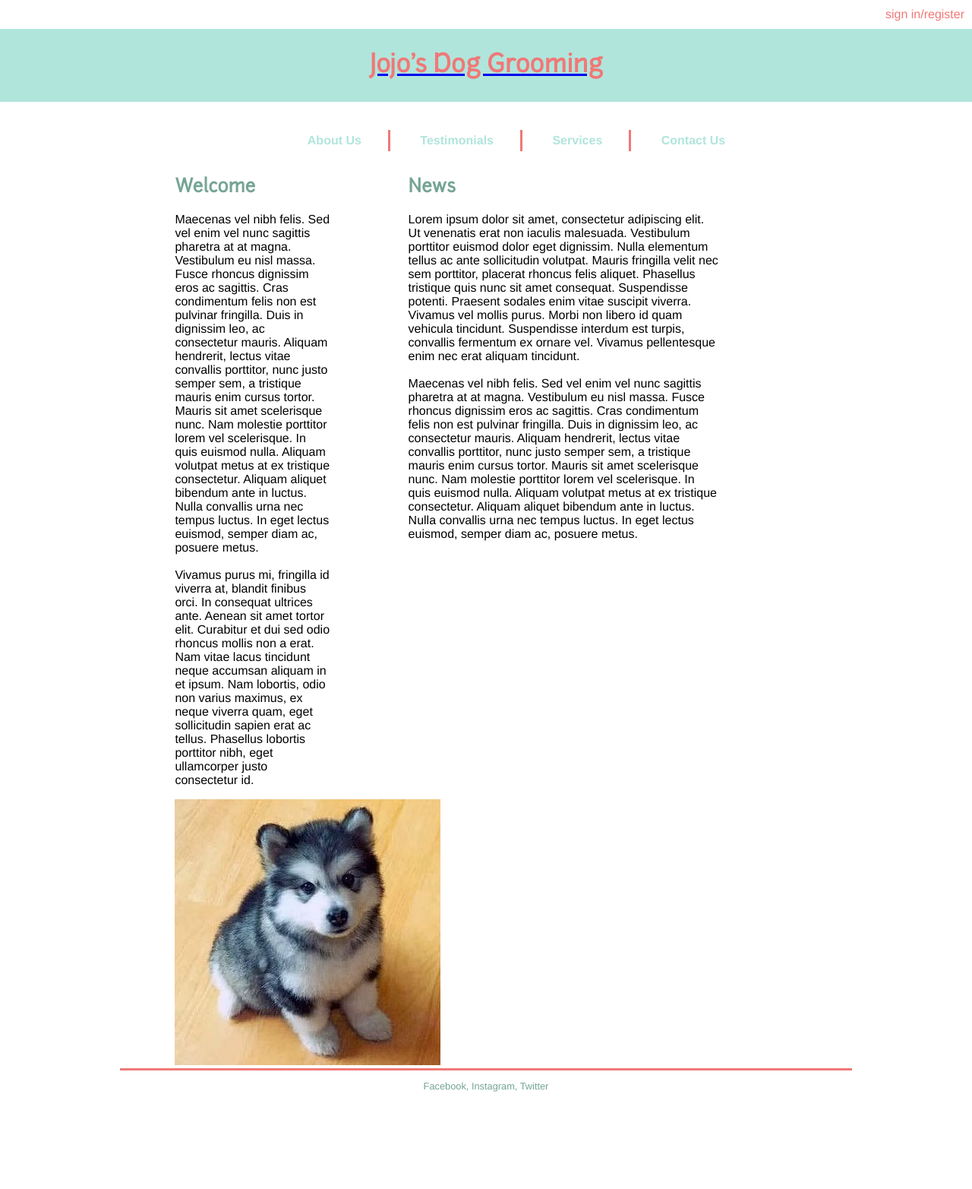
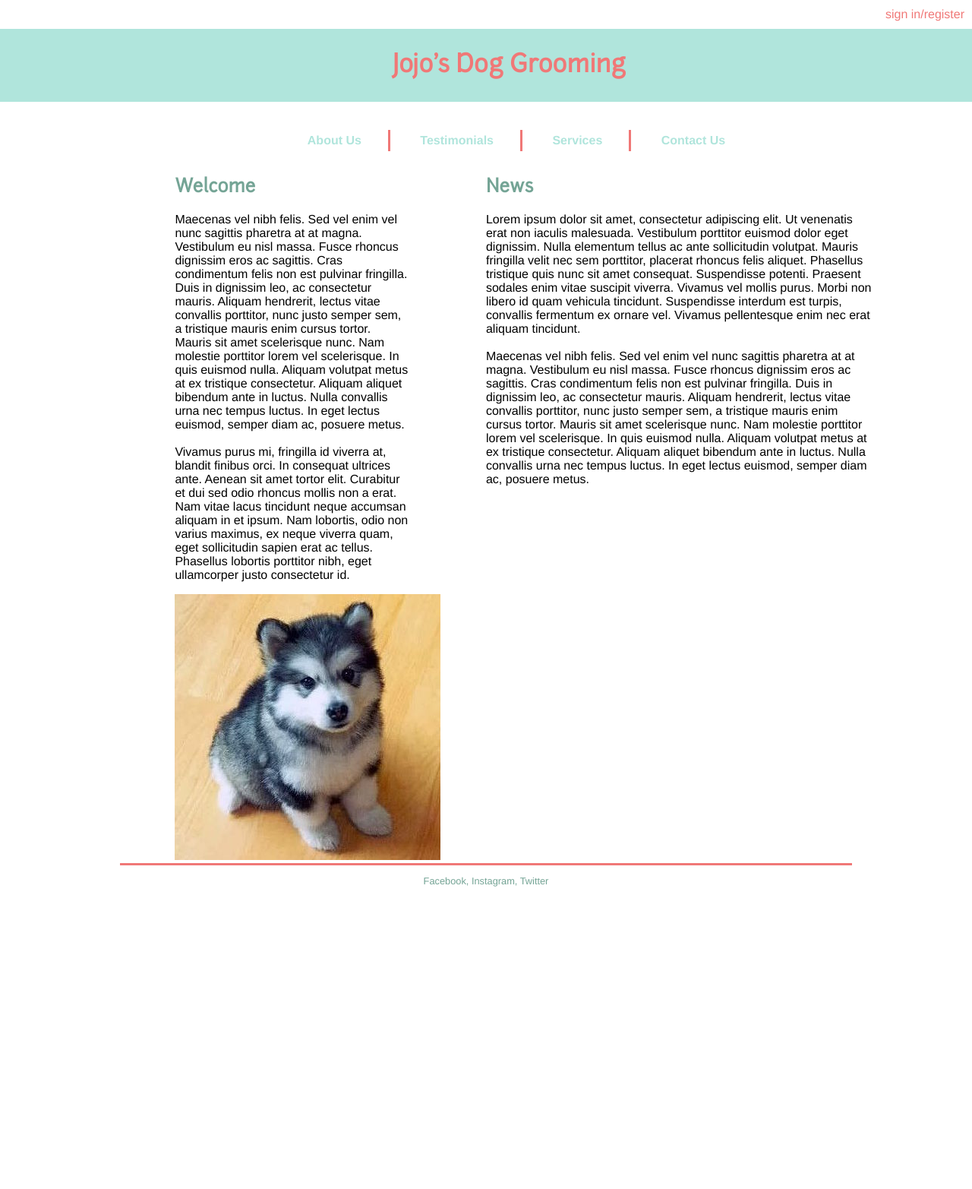
Before and after one commit to beruburu/Jojo, a PHP site: page / in a window 1280 px wide; the page is wider, and only the part inside the window is pictured. Shown: that part at 76% size. After the commit the page ends 1167 px from the top of that part, so only its background shows below. Run offline with PHP 8.4, Linux system fonts and the light colour scheme.

Commit message:
Removed the logo underline

```diff
--- a/Style/Base.css
+++ b/Style/Base.css
@@ -28,16 +28,16 @@ h1 {
     text-align: center;
     padding: 30px;
     margin-top: 0px;
+    width: 100%;
 }
 header {
+    width: fill-available;
     margin-top: 0px;
 }
 nav {
     background-color: #ffffff;
     text-align: center;
-    position: relative;
     width: 100%;
-    z-index: 1;
 }
 nav ul {
     list-style-type: none;
@@ -45,7 +45,6 @@ nav ul {
 }
 nav ul li {
     display:  inline-block;
-    position: relative;
     border-right: 3px solid #f07877;
 }
 #nav li {
@@ -120,13 +119,13 @@ h2 {
 }
 #leftcol {
     float: left;
-    width: 20%;
+    width: 30%;
     padding-left: 10%;
 }
 #rightcol {
     padding-left: 10%;
     float: left;
-    width: 40%;
+    width: 50%;
 }
 footer {
     border-top: 3px solid #f07877;
@@ -137,8 +136,10 @@ footer {
     margin: 30px;
 }
 #content {
-    width: 80%;
+    width: 1024px;
     margin: auto;
-    position: relative;
     margin-bottom: 10%;
 }
+header a {
+    text-decoration: none;
+}
```
